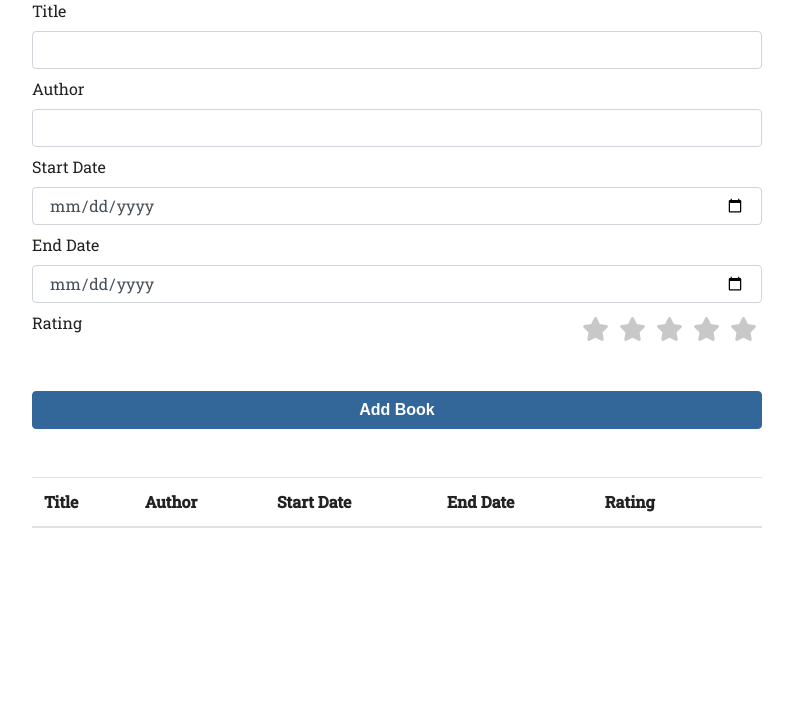
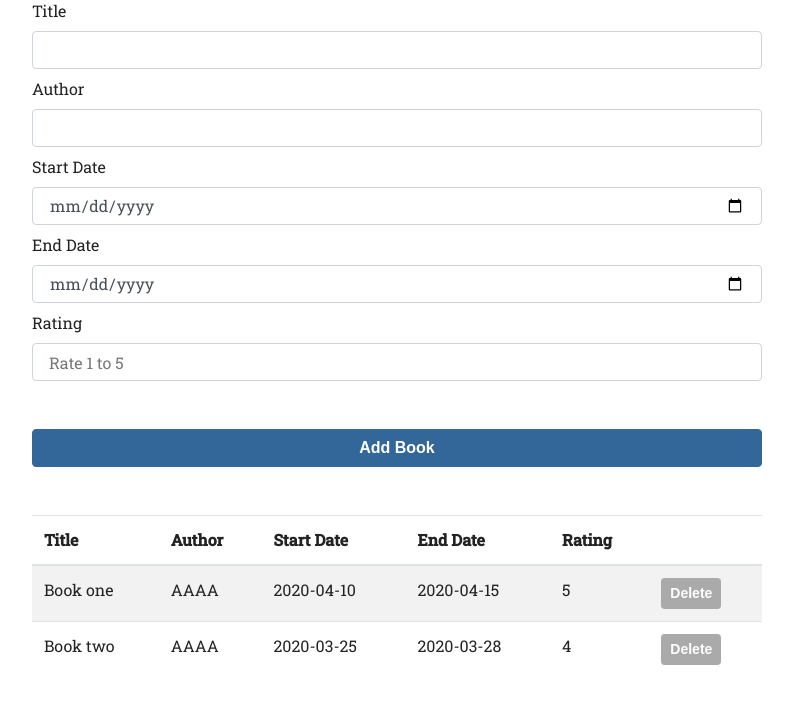
Before and after one commit to kaori-kk/book-lists, a PHP site: page / in a window 1280 px wide. Shown: the part 77-781 px from the top of the page, without its empty margins (243-1036 px from the left). Run offline with PHP 8.4, Linux system fonts and the light colour scheme; lists and menus that the app fills with data are empty; some libraries are stand-ins or nearby versions; some web fonts are replaced.

Commit message:
be able to add and display book

```diff
--- a/app.js
+++ b/app.js
@@ -0,0 +1,70 @@
+class Book {
+  constructor(title, author, startDate, endDate, rating) {
+    this.title = title;
+    this.author = author;
+    this.startDate = startDate;
+    this.endDate = endDate;
+    this.rating = rating;
+  }
+}
+
+class UI {
+  static displayBooks(){
+    const StoredBooks = [
+      {
+        title: "Book one",
+        author: "AAAA",
+        startDate: "2020-04-10",
+        endDate: "2020-04-15",
+        rating: "5"
+      },
+      {
+        title: "Book two",
+        author: "AAAA",
+        startDate: "2020-03-25",
+        endDate: "2020-03-28",
+        rating: "4"
+      }
+    ];
+
+    const books = StoredBooks;
+    books.forEach((book) => UI.addBookToList(book));
+  }
+
+  static addBookToList(book) {
+    const list = document.querySelector('#book-list');
+
+    const row = document.createElement("tr");
+    row.innerHTML = `
+      <td>${book.title}</td>
+      <td>${book.author}</td>
+      <td>${book.startDate}</td>
+      <td>${book.endDate}</td>
+      <td>${book.rating}</td>
+      <td><a href="#" class="btn btn-secondary btn-sm delete">Delete</a></td>
+    `;
+
+    list.appendChild(row);
+  }
+}
+
+// DISPLAY //
+
+document.addEventListener('DOMContentLoaded', UI.displayBooks)
+
+// ADD //
+
+document.querySelector("#book-form").addEventListener("submit", (e) => {
+
+  e.preventDefault();
+
+  const title = document.querySelector("#title").value;
+  const author = document.querySelector("#author").value;
+  const startDate = document.querySelector("#startDate").value;
+  const endDate = document.querySelector("#endDate").value;
+  const rating = document.querySelector("#rating").value;
+
+  const book = new Book(title, author, startDate, endDate, rating);
+  console.log(book)
+  UI.addBookToList(book);
+})
--- a/index.html
+++ b/index.html
@@ -21,7 +21,7 @@
           My <span class="text-primary">Book</span>Lists
         </h1>
 
-        <form id="book-form ">
+        <form id="book-form">
           <div class="group">
             <label for="title">Title</label>
             <input type="text" id="title" class="form-control mb-2">
@@ -34,18 +34,18 @@
 
           <div class="group">
             <label for="start-date">Start Date</label>
-            <input type="date" id="start-date" class="form-control mb-2">
+            <input type="date" id="startDate" class="form-control mb-2">
           </div>
 
           <div class="group">
             <label for="end-date">End Date</label>
-            <input type="date" id="end-date" class="form-control mb-2">
+            <input type="date" id="endDate" class="form-control mb-2">
           </div>
 
           <div class="group">
             <label for="rating">Rating</label>
-              <input type="checkbox" id="star5" name="Star_Rating_of_5_stars" class="star" value="5">
-            <label for="star5" class="star" title="4 stars"></label>
+            <input type="number" id="rating" class="form-control" min="1" max="5" placeholder="Rate 1 to 5">
+            <!-- <label for="star5" class="star" title="4 stars"></label>
               <input type="checkbox" id="star4" name="Star_Rating_of_5_stars" class="star" value="4">
             <label for="star4" class="star" title="4 stars"></label>
               <input type="checkbox" id="star3" name="Star_Rating_of_5_stars" class="star" value="3">
@@ -53,7 +53,7 @@
               <input type="checkbox" id="star2" name="Star_Rating_of_5_stars" class="star" value="2">
             <label for="star2" class="star" title="2 stars"></label>
               <input type="checkbox" id="star1" name="Star_Rating_of_5_stars" class="star" value="1">
-            <label for="star1" class="star" title="1 stars"></label>
+            <label for="star1" class="star" title="1 stars"></label> -->
           </div>
           <input type="submit" value="Add Book" class="btn btn-info btn-block mt-5 mb-5">
         </form>
--- a/style.css
+++ b/style.css
@@ -1,4 +1,4 @@
-input.star {
+/*input.star {
    border: 0;
    width: 1px;
    height: 1px;
@@ -25,9 +25,9 @@ label.star:before {
    font-size: 1.5em;
    color: var(--accent-color);
    -webkit-user-select: none; /* Safari 3.1+ */
-   -moz-user-select: none; /* Firefox 2+ */
-   -ms-user-select: none; /* IE 10+ */
-   user-select: none;
+   /*-moz-user-select: none; /* Firefox 2+ */
+   /*-ms-user-select: none; /* IE 10+ */
+   /*user-select: none;
 }
 
 input.star:checked ~ label.star:before {
@@ -44,3 +44,4 @@ label.star:hover ~ label.star:before {
 label.star:hover:before {
    color: #FFC107;
 }
+*/
```
